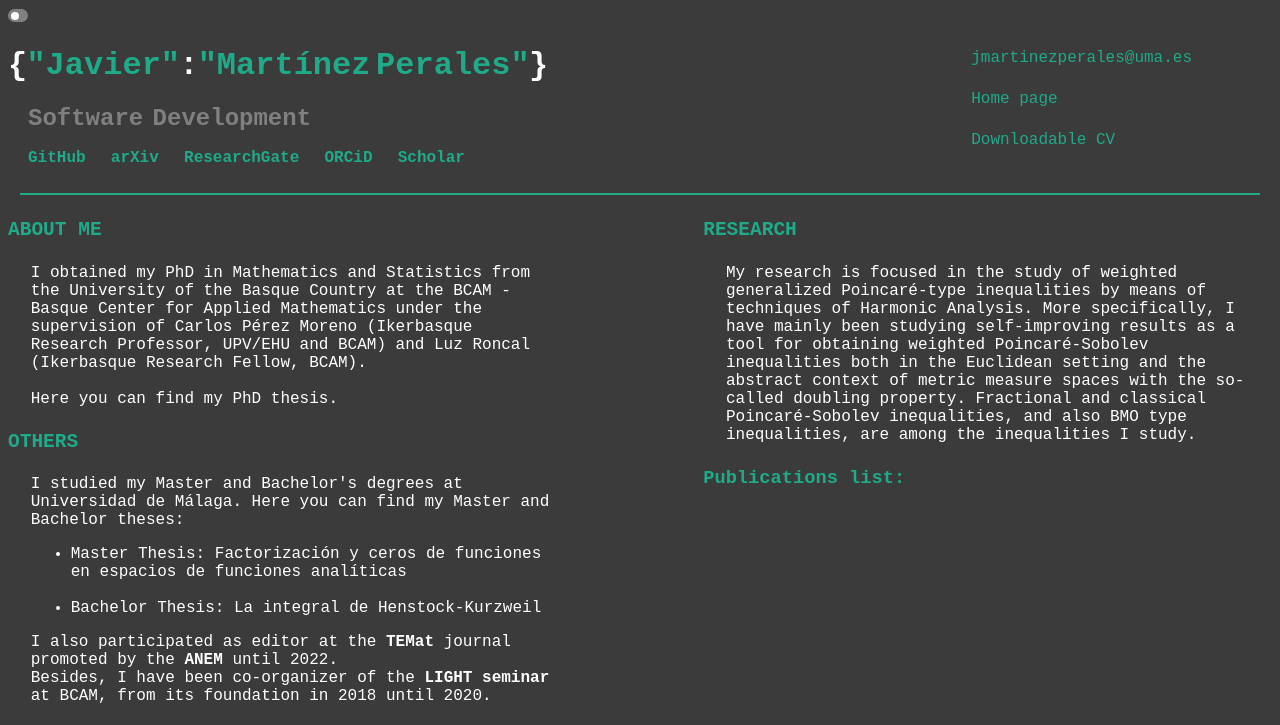
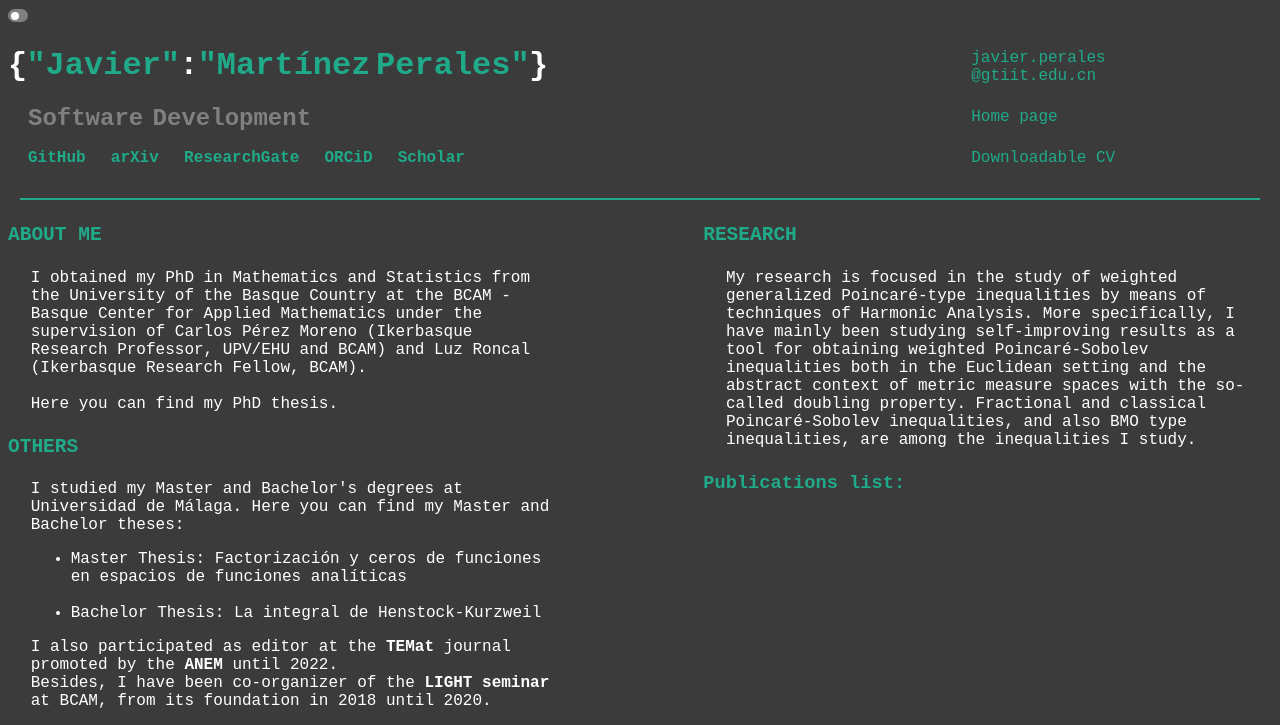
Before and after one commit to ckdvk/cv.github.io, a plain HTML site: page docs/research.html in a window 1280 px wide. Shown: the top 725 px of the page. Drawn offline with Linux system fonts and the light colour scheme; no server answers.

Commit message:
update research

```diff
--- a/docs/research.html
+++ b/docs/research.html
@@ -125,7 +125,7 @@
                 <!-- hide the underline and colour of the link -->
                 <a class="titlemailstyle" href="mailto:javier.perales@gtiit.edu.cn">
                     <br>
-                    jmartinez&#8203;perales&#8203;@uma.es
+                    javier.&#8203;perales&#8203;@gtiit.edu.cn
                     <!--the above, but hyphenable -->
                 </a>
                 <!-- <a class="titlemailstyle" href="https://sites.google.com/view/javiermartinez/home">
```
